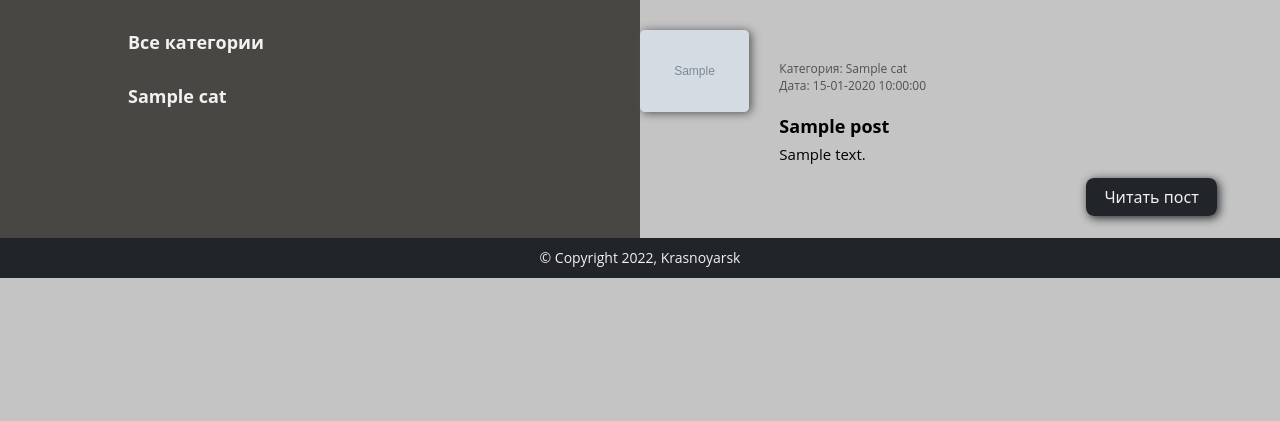
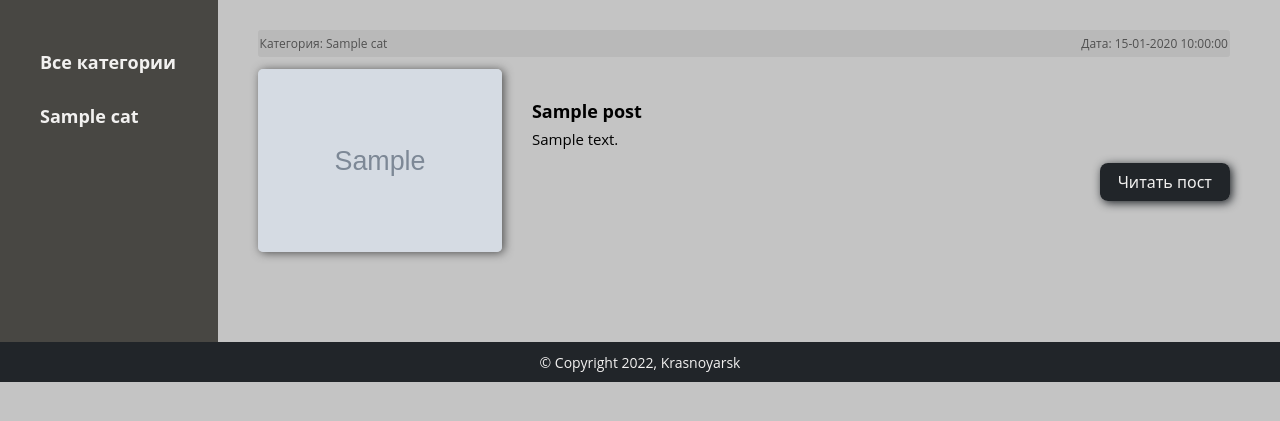
Before and after one commit to Viktor1732/AIR, a Django app: template sky/airplanes/templates/airplanes/index.html in a window 1280 px wide. Shown: the part 60-481 px from the top of the page. Run offline with Django 3.2, Linux system fonts and the light colour scheme; the template is opened without the code that fills it: most values are stand-ins (such as "Sample title", 1, 10 or a date in 2020); grey boxes marked "Sample" are stand-in pictures.

Commit message:
- Поправил код оформления: для базового шаблона и главной страницы.

```diff
--- a/sky/airplanes/static/airplanes/css/styles.css
+++ b/sky/airplanes/static/airplanes/css/styles.css
@@ -90,16 +90,15 @@ body a {
 
 /*main-nav*/
 .main-nav {
-    width: 50%;
+    width: 17%;
     background-color: #484743;
     display: flex;
 }
 
 .main-nav-items {
-    width: 60%;
+    width: 100%;
     text-align: left;
-    margin-left: auto;
-    margin-right: auto;
+    margin: 20px 30px 0 40px;
 }
 
 .main-nav-item {
@@ -126,14 +125,28 @@ body a {
     padding: 30px 50px;
 }
 
+.content-blocks {
+    width: 83%;
+    margin: 30px 0;
+    margin-bottom: 30px;
+}
+
 .content-block {
-    margin-top: 30px;
+    margin-left: 40px;
+    margin-right: 20px;
+    margin-bottom: 60px;
 }
 
 .block-cat {
+    padding: 5px 2px;
     color: #505050;
     font-size: 12px;
-    margin-bottom: 20px;
+    margin-right: 30px;
+    margin-bottom: 12px;
+    display: flex;
+    justify-content: space-between;
+    background-color: #b9b9b9;
+    border-radius: 3px;
 }
 
 .block-desc {
@@ -142,7 +155,7 @@ body a {
 }
 
 .desc-image {
-    width: 25%;
+    width: 35%;
 }
 
 .desc-img {
@@ -187,6 +200,29 @@ body a {
     box-shadow: 2px 2px 10px #212529;
 }
 
+/* paginator */
+.page-nums {
+    display: flex;
+    align-items: center;
+    width: 100%;
+    justify-content: center;
+    column-gap: 5px;
+}
+
+.page-num a {
+    color: white;
+    background-color: #484743;
+    padding: 5px 10px;
+    border-radius: 7px;
+}
+
+.page-num-selected {
+    color: white;
+    background-color: #b9b9b9;
+    padding: 5px 10px;
+    border-radius: 9px;
+}
+
 
 /*footer*/
 .footer {
--- a/sky/airplanes/templates/airplanes/base.html
+++ b/sky/airplanes/templates/airplanes/base.html
@@ -16,7 +16,9 @@
     <nav class="nav">
         <div class="nav-list">
             <ul class="nav-items">
-                <li class="nav-logo"><a href="{% url 'home' %}"><div class="logo-img"></div></a></li>
+                <li class="nav-logo"><a href="{% url 'home' %}">
+                    <div class="logo-img"></div>
+                </a></li>
                 {% for m in menu %}
                 <li class="nav-item"><a class="nav-link" href="{% url m.url_name %}">{{ m.title }}</a></li>
                 {% endfor %}
@@ -38,7 +40,6 @@
     <h1 class="main-h1"></h1>
 
     <!--Sidebar слева-->
-
     <div class="main-nav">
         <ul class="main-nav-items">
             {% if cat_selected == 0 %}
@@ -59,13 +60,15 @@
     {% endblock mainmenu %}
 
     <!--Content-->
+    <div class="content-blocks">
+
         {% block content %}
         {% endblock content %}
-</div>
 
+        <!-- paginator -->
         {% if page_obj.has_other_pages %}
         <nav class="list_pages">
-    <ul>
+            <ul class="page-nums">
                 {% if page_obj.has_previous %}
                     <li class="page-num"><a href="?page={{ page_obj.previous_page_number }}">&lt;</a></li>
                 {% endif %}
@@ -84,6 +87,8 @@
             </ul>
         </nav>
         {% endif %}
+    </div>
+</div>
 
 <!--Footer-->
 <footer class="footer">
--- a/sky/airplanes/templates/airplanes/index.html
+++ b/sky/airplanes/templates/airplanes/index.html
@@ -1,9 +1,12 @@
 {% extends 'airplanes/base.html' %}
 
 {% block content %}
-<ul class="content-blocks">
     {% for p in posts %}
-    <li class="content-block">
+    <div class="content-block">
+        <div class="block-cat">
+            <p>Категория: {{ p.cat }}</p>
+            <p>Дата: {{ p.time_update|date:"d-m-Y H:i:s" }}</p>
+        </div>
         <div class="block-desc">
             {% if p.photo %}
             <div class="desc-image">
@@ -11,10 +14,6 @@
             </div>
             {% endif %}
             <div class="desc-wrap">
-            <div class="block-cat">
-                <p>Категория: {{ p.cat }}</p>
-                <p>Дата: {{ p.time_update|date:"d-m-Y H:i:s" }}</p>
-            </div>
                 <h2 class="block-title">{{ p.title }}</h2>
                 <p class="block-text">{{ p.content|truncatewords:50 }}</p>
                 <div class="block-button">
@@ -22,7 +21,6 @@
                 </div>
             </div>
         </div>
-    </li>
+    </div>
     {% endfor %}
-</ul>
 {% endblock content %}
--- a/sky/airplanes/utils.py
+++ b/sky/airplanes/utils.py
@@ -6,7 +6,7 @@ menu = [{'title': 'О сайте', 'url_name': 'about'},
 
 
 class DataMixin:
-    paginate_by = 10
+    paginate_by = 5
 
     def get_user_context(self, **kwargs):
         context = kwargs
```
Lines whose indentation alone changed are shown as unchanged.
